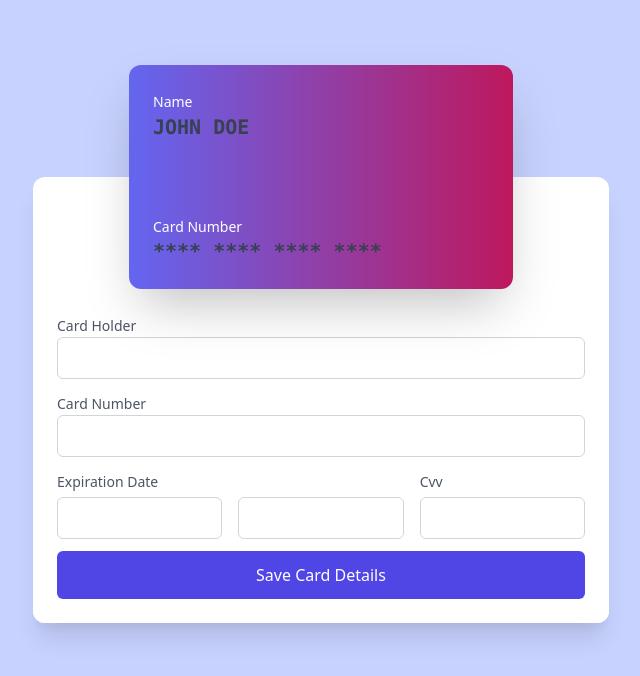
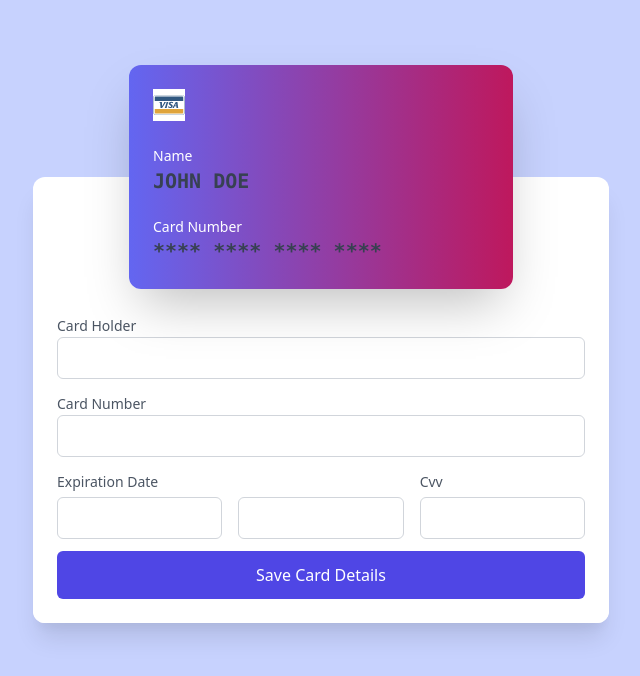
Before and after one commit to leventefrks/react-webshop-payment, a React (Create React App) app: page / in a window 1280 px wide. Shown: the top 676 px of the page, without its empty margins (319-959 px from the left). Built offline with nearby package versions, Linux system fonts and the light colour scheme.

Commit message:
new consts, dynamic logo handling

```diff
--- a/src/components/CreditCard.js
+++ b/src/components/CreditCard.js
@@ -8,7 +8,9 @@ import {
   CARD_PLACEHOLDER_NAME,
   CARD_PLACEHOLDER_NUMBER,
   CARD_PLACEHOLDER_CVV,
+  CREDIT_CARD_TYPE_VISA,
 } from './../constants';
+import mastercard from './../assets/mastercard.svg';
 
 const CreditCard = () => {
   const [cardHolderName, setName] = useState(CARD_PLACEHOLDER_NAME);
@@ -22,6 +24,7 @@ const CreditCard = () => {
   );
   const [cvv, setCvv] = useState(CARD_PLACEHOLDER_CVV);
   const [isCardFlipped, setCardFlipped] = useState(false);
+  const [cardType, setCardType] = useState('');
 
   const onChangeName = e => setName(e.target.value);
 
@@ -33,7 +36,11 @@ const CreditCard = () => {
     const creditCard = card.parse(e.target.value);
     setCardNumber(() => card.format(creditCard));
     setPlaceholder(() => setCardMask(creditCard));
+    setCardType(() => card.type(creditCard));
   };
+
+  const getCardType =
+    CREDIT_CARD_TYPES.get(cardType) || CREDIT_CARD_TYPE_VISA.toLowerCase();
 
   const setCardMask = creditCard => {
     const mask = '****************';
@@ -70,7 +77,12 @@ const CreditCard = () => {
           }
         >
           <div className="absolute front w-full h-56 rounded-xl bg-gradient-to-r from-indigo-500 to-pink-700 shadow-2xl">
-            <div className="w-full h-full flex flex-col justify-between p-6">
+            <div className="relative w-full h-full flex flex-col justify-between p-6">
+              <img
+                src={require(`./../assets/${getCardType}.svg`).default}
+                alt={getCardType}
+                className="w-8 h-8"
+              />
               <div className="flex justify-between">
                 <div>
                   <span className="credit-card-label">Name</span>
@@ -115,7 +127,7 @@ const CreditCard = () => {
             type="text"
             name="name"
             id="name"
-            maxLength="22"
+            maxLength="26"
             autoComplete="off"
             className="w-full px-3 py-2 placeholder-gray-300 border border-gray-300 rounded-md focus:outline-none focus:ring focus:ring-indigo-100 focus:border-indigo-300"
             onChange={onChangeName}
--- a/src/constants/index.js
+++ b/src/constants/index.js
@@ -5,9 +5,14 @@ export const CARD_PLACEHOLDER_EXPIRATION_YEAR = new Date().getFullYear();
 export const CARD_PLACEHOLDER_NUMBER = '**** **** **** ****';
 export const CARD_PLACEHOLDER_CVV = 123;
 
+export const CREDIT_CARD_TYPE_AMERICAN_EXPRESS = 'American Express';
+export const CREDIT_CARD_TYPE_VISA = 'Visa';
+export const CREDIT_CARD_TYPE_MASTERCARD = 'Mastercard';
+export const CREDIT_CARD_TYPE_MAESTRO = 'Maestro';
+
 // credit card types
 export const CREDIT_CARD_TYPES = new Map();
-CREDIT_CARD_TYPES.set('American Express', 'american-express');
-CREDIT_CARD_TYPES.set('Mastercard', 'mastercard');
-CREDIT_CARD_TYPES.set('Visa', 'visa');
-CREDIT_CARD_TYPES.set('Maestro', 'maestro');
+CREDIT_CARD_TYPES.set(CREDIT_CARD_TYPE_AMERICAN_EXPRESS, 'american-express');
+CREDIT_CARD_TYPES.set(CREDIT_CARD_TYPE_VISA, 'mastercard');
+CREDIT_CARD_TYPES.set(CREDIT_CARD_TYPE_MASTERCARD, 'visa');
+CREDIT_CARD_TYPES.set(CREDIT_CARD_TYPE_MAESTRO, 'maestro');
```
Also changed, not shown: src/assets/mastercard.svg, src/assets/visa.svg.
